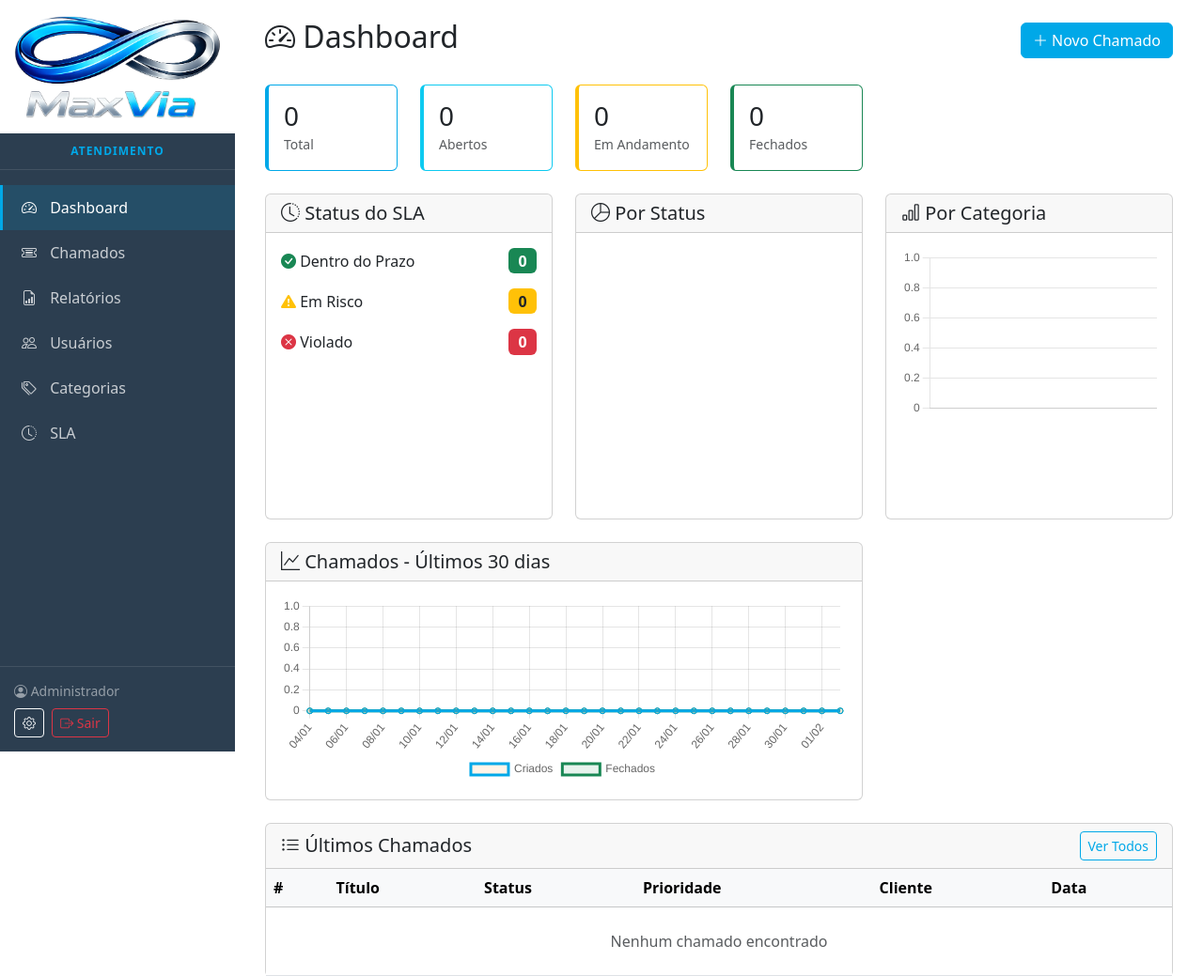
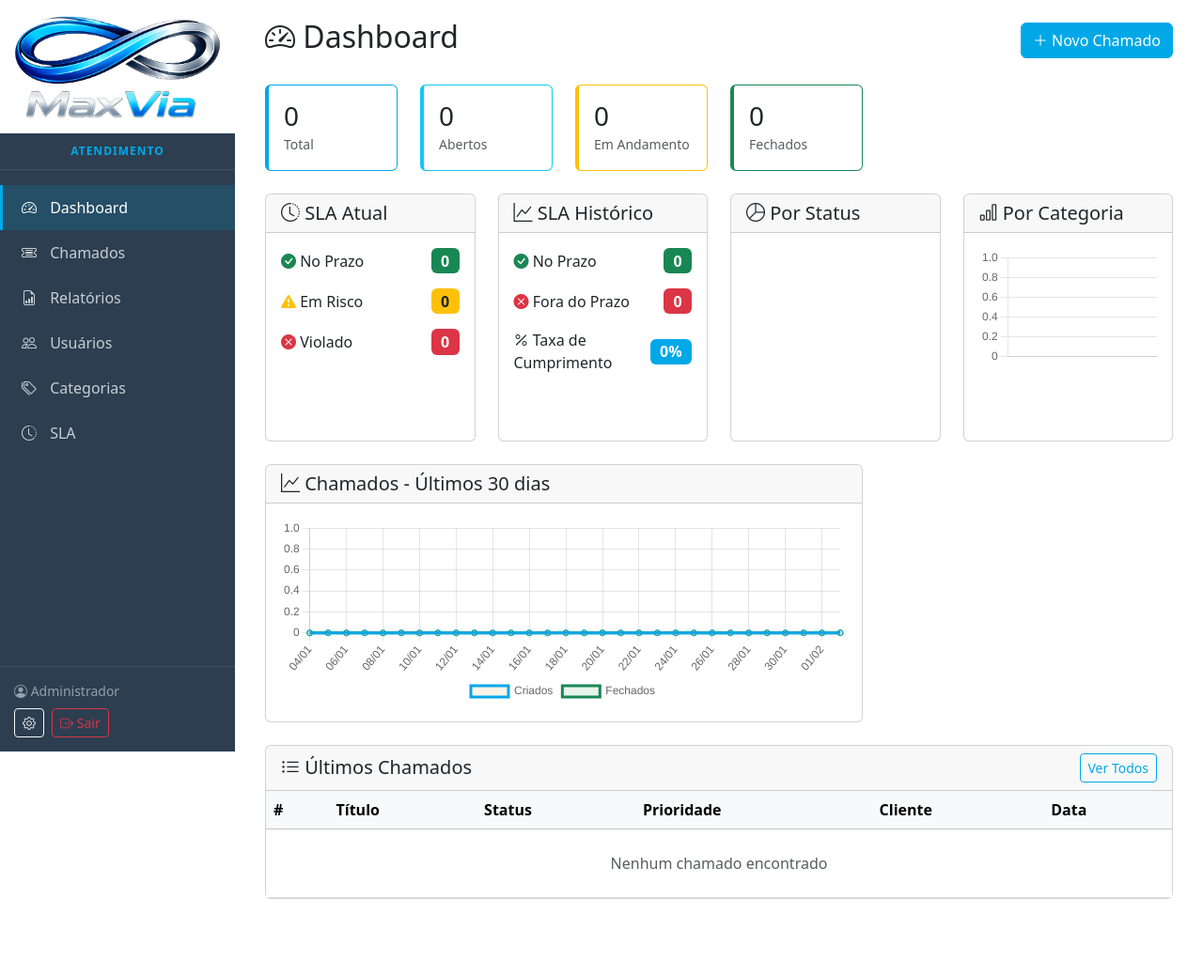
Before and after one commit to cleverauditor/helpdesk, a Flask app: page / in a window 1280 px wide. Shown: the top 1039 px of the page at 94% size. After the commit the page ends 957 px from the top, so only its background shows below. Run offline with Flask 3, Linux system fonts and the light colour scheme; a user stored in the database is signed in; data comes from the database, SQL or seed files in the repository; data that the repository does not hold is empty; a map, chart or similar area stays blank.

Commit message:
fix: Corrigir timezone para horário de Brasília e separar SLA em seções
- Criar função agora_brasil() para usar UTC-3 em todo o sistema
- Substituir datetime.now() por agora_brasil() em todos os arquivos
- Separar Status do SLA em duas seções no dashboard:
  - SLA Atual: tickets abertos/em andamento
  - SLA Histórico: tickets fechados com taxa de cumprimento

Co-Authored-By: Claude Opus 4.5 <noreply@anthropic.com>

```diff
--- a/models.py
+++ b/models.py
@@ -1,9 +1,17 @@
-from datetime import datetime, timedelta, time
+from datetime import datetime, timedelta, time, timezone
 from flask_sqlalchemy import SQLAlchemy
 from flask_login import UserMixin
 from werkzeug.security import generate_password_hash, check_password_hash
 
 db = SQLAlchemy()
+
+# Timezone de Brasília (UTC-3)
+TIMEZONE_BRASIL = timezone(timedelta(hours=-3))
+
+
+def agora_brasil():
+    """Retorna a data/hora atual no timezone de Brasília (UTC-3)"""
+    return datetime.now(TIMEZONE_BRASIL).replace(tzinfo=None)
 
 # Tabela de associação muitos-para-muitos: Atendente <-> Categoria
 atendente_categoria = db.Table('atendente_categoria',
@@ -121,7 +129,7 @@ class User(UserMixin, db.Model):
     departamento = db.Column(db.String(100))
     telefone = db.Column(db.String(20))
     ativo = db.Column(db.Boolean, default=True)
-    criado_em = db.Column(db.DateTime, default=datetime.now)
+    criado_em = db.Column(db.DateTime, default=agora_brasil)
 
     # Relacionamentos
     tickets_criados = db.relationship('Ticket', backref='cliente', lazy='dynamic',
@@ -223,8 +231,8 @@ class Ticket(db.Model):
     atendente_id = db.Column(db.Integer, db.ForeignKey('users.id'))
     categoria_id = db.Column(db.Integer, db.ForeignKey('categories.id'))
 
-    criado_em = db.Column(db.DateTime, default=datetime.now)
-    atualizado_em = db.Column(db.DateTime, default=datetime.now, onupdate=datetime.now)
+    criado_em = db.Column(db.DateTime, default=agora_brasil)
+    atualizado_em = db.Column(db.DateTime, default=agora_brasil, onupdate=agora_brasil)
     primeira_resposta_em = db.Column(db.DateTime)
     resolvido_em = db.Column(db.DateTime)
     fechado_em = db.Column(db.DateTime)
@@ -249,7 +257,7 @@ class Ticket(db.Model):
             return 'pendente'
         if self.primeira_resposta_em:
             return 'ok' if self.primeira_resposta_em <= self.sla_resposta_limite else 'violado'
-        if datetime.now() > self.sla_resposta_limite:
+        if agora_brasil() > self.sla_resposta_limite:
             return 'violado'
         return 'pendente'
 
@@ -261,7 +269,7 @@ class Ticket(db.Model):
         data_conclusao = self.fechado_em or self.resolvido_em
         if data_conclusao:
             return 'ok' if data_conclusao <= self.sla_resolucao_limite else 'violado'
-        if datetime.now() > self.sla_resolucao_limite:
+        if agora_brasil() > self.sla_resolucao_limite:
             return 'violado'
         return 'pendente'
 
@@ -271,7 +279,7 @@ class Ticket(db.Model):
             return 0
         if self.resolvido_em:
             return 0
-        return max(0, calcular_horas_uteis_entre(datetime.now(), self.sla_resolucao_limite))
+        return max(0, calcular_horas_uteis_entre(agora_brasil(), self.sla_resolucao_limite))
 
     def tempo_total_atendimento(self):
         """Retorna tempo total de atendimento em minutos"""
@@ -293,7 +301,7 @@ class TicketHistory(db.Model):
     # acao: criado, atribuido, status_alterado, comentario, resolvido, fechado
     descricao = db.Column(db.Text)
     tempo_gasto_minutos = db.Column(db.Integer, default=0)
-    criado_em = db.Column(db.DateTime, default=datetime.now)
+    criado_em = db.Column(db.DateTime, default=agora_brasil)
 
     def __repr__(self):
         return f'<TicketHistory {self.id} - {self.acao}>'
@@ -309,7 +317,7 @@ class Attachment(db.Model):
     caminho = db.Column(db.String(500), nullable=False)
     tamanho = db.Column(db.Integer)
     tipo_mime = db.Column(db.String(100))
-    criado_em = db.Column(db.DateTime, default=datetime.now)
+    criado_em = db.Column(db.DateTime, default=agora_brasil)
 
     usuario = db.relationship('User', backref='anexos')
 
--- a/routes/dashboard.py
+++ b/routes/dashboard.py
@@ -2,7 +2,7 @@ from datetime import datetime, timedelta
 from flask import Blueprint, render_template, jsonify
 from flask_login import login_required, current_user
 from sqlalchemy import func
-from models import db, Ticket, User, Category, TicketHistory
+from models import db, Ticket, User, Category, TicketHistory, agora_brasil
 
 dashboard_bp = Blueprint('dashboard', __name__)
 
@@ -37,8 +37,8 @@ def index():
         'fechados': base_query.filter_by(status='fechado').count()
     }
 
-    # SLA Stats
-    now = datetime.utcnow()
+    # SLA Stats - Tickets Ativos (abertos/em andamento)
+    now = agora_brasil()
     tickets_ativos = base_query.filter(Ticket.status.in_(['aberto', 'em_andamento'])).all()
 
     sla_ok = 0
@@ -57,6 +57,24 @@ def index():
     stats['sla_ok'] = sla_ok
     stats['sla_risco'] = sla_risco
     stats['sla_violado'] = sla_violado
+
+    # SLA Histórico - Tickets Fechados
+    tickets_fechados = base_query.filter_by(status='fechado').all()
+
+    sla_hist_ok = 0
+    sla_hist_violado = 0
+
+    for ticket in tickets_fechados:
+        if ticket.sla_resolucao_limite and ticket.fechado_em:
+            if ticket.fechado_em <= ticket.sla_resolucao_limite:
+                sla_hist_ok += 1
+            else:
+                sla_hist_violado += 1
+
+    stats['sla_hist_ok'] = sla_hist_ok
+    stats['sla_hist_violado'] = sla_hist_violado
+    total_hist = sla_hist_ok + sla_hist_violado
+    stats['sla_hist_taxa'] = round(sla_hist_ok / total_hist * 100, 1) if total_hist > 0 else 0
 
     # Últimos chamados
     ultimos_tickets = base_query.order_by(Ticket.criado_em.desc()).limit(10).all()
@@ -202,7 +220,7 @@ def stats_timeline():
 @login_required
 def stats_top_atendentes():
     # Top 5 atendentes por tickets fechados no mês
-    inicio_mes = datetime.now().replace(day=1, hour=0, minute=0, second=0, microsecond=0)
+    inicio_mes = agora_brasil().replace(day=1, hour=0, minute=0, second=0, microsecond=0)
 
     resultado = db.session.query(
         User.nome,
--- a/routes/reports.py
+++ b/routes/reports.py
@@ -4,7 +4,7 @@ from datetime import datetime, timedelta
 from flask import Blueprint, render_template, request, Response
 from flask_login import login_required, current_user
 from sqlalchemy import func
-from models import db, Ticket, User, Category, TicketHistory
+from models import db, Ticket, User, Category, TicketHistory, agora_brasil
 
 reports_bp = Blueprint('reports', __name__, url_prefix='/relatorios')
 
@@ -279,5 +279,5 @@ def exportar_csv():
     return Response(
         output.getvalue(),
         mimetype='text/csv',
-        headers={'Content-Disposition': f'attachment;filename=relatorio_chamados_{datetime.now().strftime("%Y%m%d_%H%M%S")}.csv'}
+        headers={'Content-Disposition': f'attachment;filename=relatorio_chamados_{agora_brasil().strftime("%Y%m%d_%H%M%S")}.csv'}
     )
--- a/templates/dashboard.html
+++ b/templates/dashboard.html
@@ -48,15 +48,15 @@
 
 <!-- SLA e Gráficos -->
 <div class="row mb-4">
-    <!-- Indicadores SLA -->
-    <div class="col-md-4">
+    <!-- SLA Atual (Tickets Abertos/Em Andamento) -->
+    <div class="col-md-3">
         <div class="card h-100">
             <div class="card-header">
-                <h5 class="mb-0"><i class="bi bi-clock-history"></i> Status do SLA</h5>
+                <h5 class="mb-0"><i class="bi bi-clock-history"></i> SLA Atual</h5>
             </div>
             <div class="card-body">
                 <div class="d-flex justify-content-between align-items-center mb-3">
-                    <span><i class="bi bi-check-circle-fill text-success"></i> Dentro do Prazo</span>
+                    <span><i class="bi bi-check-circle-fill text-success"></i> No Prazo</span>
                     <span class="badge bg-success fs-6">{{ stats.sla_ok }}</span>
                 </div>
                 <div class="d-flex justify-content-between align-items-center mb-3">
@@ -71,8 +71,31 @@
         </div>
     </div>
 
+    <!-- SLA Histórico (Tickets Fechados) -->
+    <div class="col-md-3">
+        <div class="card h-100">
+            <div class="card-header">
+                <h5 class="mb-0"><i class="bi bi-graph-up"></i> SLA Histórico</h5>
+            </div>
+            <div class="card-body">
+                <div class="d-flex justify-content-between align-items-center mb-3">
+                    <span><i class="bi bi-check-circle-fill text-success"></i> No Prazo</span>
+                    <span class="badge bg-success fs-6">{{ stats.sla_hist_ok }}</span>
+                </div>
+                <div class="d-flex justify-content-between align-items-center mb-3">
+                    <span><i class="bi bi-x-circle-fill text-danger"></i> Fora do Prazo</span>
+                    <span class="badge bg-danger fs-6">{{ stats.sla_hist_violado }}</span>
+                </div>
+                <div class="d-flex justify-content-between align-items-center">
+                    <span><i class="bi bi-percent"></i> Taxa de Cumprimento</span>
+                    <span class="badge bg-primary fs-6">{{ stats.sla_hist_taxa }}%</span>
+                </div>
+            </div>
+        </div>
+    </div>
+
     <!-- Gráfico por Status -->
-    <div class="col-md-4">
+    <div class="col-md-3">
         <div class="card h-100">
             <div class="card-header">
                 <h5 class="mb-0"><i class="bi bi-pie-chart"></i> Por Status</h5>
@@ -84,7 +107,7 @@
     </div>
 
     <!-- Gráfico por Categoria -->
-    <div class="col-md-4">
+    <div class="col-md-3">
         <div class="card h-100">
             <div class="card-header">
                 <h5 class="mb-0"><i class="bi bi-bar-chart"></i> Por Categoria</h5>
```
Also changed, not shown: routes/tickets.py (+5 -5 lines).
